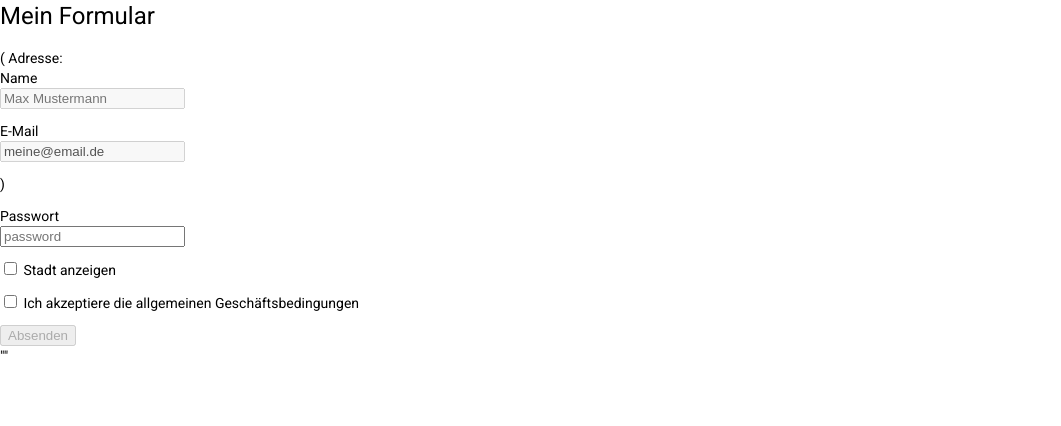
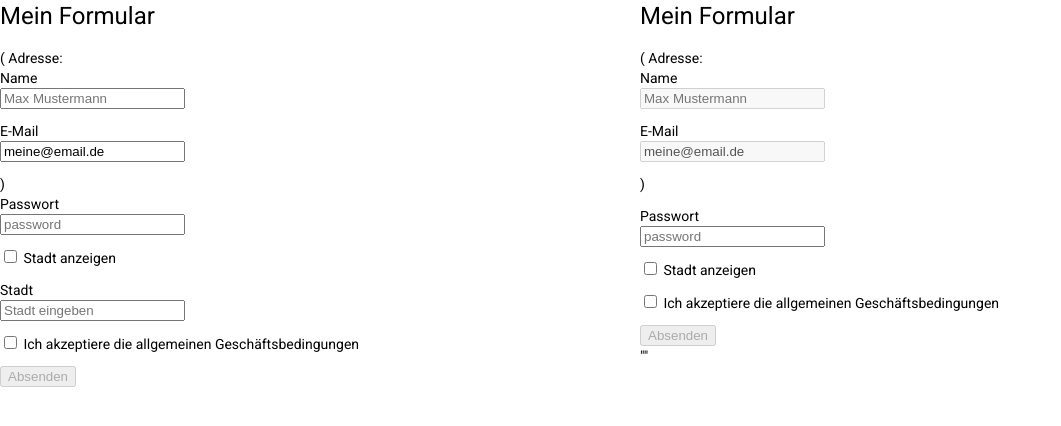
Before and after one commit to gitschowos/ba-workspace, an Angular app: page / in a window 1280 px wide. Shown: the top 426 px of the page, without its empty margins (0-1061 px from the left). Built offline with nearby package versions, Linux system fonts and the light colour scheme; what angular-in-memory-web-api would draw is missing.

Commit message:
Implement ct generation of basic input, checkbox and groups

```diff
--- a/projects/compiletime-approach/schematics/form/files/form/form.component.html
+++ b/projects/compiletime-approach/schematics/form/files/form/form.component.html
@@ -3,8 +3,9 @@
 </h1>
 <div>
     <form [formGroup]="fGroup" (ngSubmit)="onSubmit()">
-
-
+        <% for (let element of specification.content) { %>
+            <%=formElements.htmlTemplates.get(element.type)(element) %>
+        <% } %>
 
         <button type="submit" [disabled]="!fGroup.valid">Absenden</button>
     </form>
--- a/projects/compiletime-approach/schematics/form/index.ts
+++ b/projects/compiletime-approach/schematics/form/index.ts
@@ -4,6 +4,7 @@ import { workspaces, virtualFs, strings, normalize } from '@angular-devkit/core'
 import { Schema } from './schema';
 import * as Model from './base-model';
 import * as helpers from './helpers';
+import * as formElements from './form-elements';
 
 function createHost(tree: Tree): workspaces.WorkspaceHost {
     return {
@@ -68,7 +69,8 @@ export function form(options: Schema): Rule {
                 dasherize: strings.dasherize,
                 specification,
                 Model,
-                helpers
+                helpers,
+                formElements
             }),
             move(normalize(options.destinationPath as string))
         ]);
--- a/projects/test-app/src/app/app.component.css
+++ b/projects/test-app/src/app/app.component.css
@@ -0,0 +1,7 @@
+.row {
+    display: flex;
+}
+
+.column {
+    flex: 50%;
+}
--- a/projects/test-app/src/app/app.component.html
+++ b/projects/test-app/src/app/app.component.html
@@ -1,3 +1,14 @@
-<lib-runtime-approach></lib-runtime-approach>
+<!-- <lib-runtime-approach></lib-runtime-approach> -->
+
+<!-- <ct-form></ct-form> -->
 
 <!-- <prebuild-form-base></prebuild-form-base> -->
+
+<div class="row">
+    <div class="column">
+        <ct-form></ct-form>
+    </div>
+    <div class="column">
+        <lib-runtime-approach></lib-runtime-approach>
+    </div>
+</div>
--- a/projects/test-app/src/app/app.module.ts
+++ b/projects/test-app/src/app/app.module.ts
@@ -3,6 +3,7 @@ import { BrowserModule } from '@angular/platform-browser';
 import { RuntimeApproachModule } from 'runtime-approach';
 
 import { AppComponent } from './app.component';
+import { FormModule } from './form/form.module';
 import { PrebuildFormModule } from './prebuild-form/prebuild-form.module';
 
 @NgModule({
@@ -12,7 +13,8 @@ import { PrebuildFormModule } from './prebuild-form/prebuild-form.module';
     imports: [
         BrowserModule,
         PrebuildFormModule,
-        RuntimeApproachModule
+        RuntimeApproachModule,
+        FormModule
     ],
     providers: [],
     bootstrap: [AppComponent]
--- /dev/null
+++ b/projects/test-app/src/app/form/form.component.html
@@ -0,0 +1,61 @@
+<h1>
+    Mein Formular
+</h1>
+<div>
+    <form [formGroup]="fGroup" (ngSubmit)="onSubmit()">
+
+
+        <p>
+        <div formGroupName='aGroup'>
+            (
+            Adresse:
+
+            <p>
+                Name
+                <br>
+                <input formControlName='text1' type='text' placeholder='Max Mustermann'>
+            </p>
+
+            <p>
+                E-Mail
+                <br>
+                <input formControlName='text2' type='email' placeholder=''>
+            </p>
+
+            )
+        </div>
+
+
+
+        <p>
+            Passwort
+            <br>
+            <input formControlName='text3' type='password' placeholder='password'>
+        </p>
+
+
+        <p>
+            <input formControlName='checkbox1' type='checkbox'>
+            Stadt anzeigen
+        </p>
+
+
+        <p>
+            Stadt
+            <br>
+            <input formControlName='text4' type='text' placeholder='Stadt eingeben'>
+        </p>
+
+
+        <p>
+            <input formControlName='checkbox2' type='checkbox'>
+            Ich akzeptiere die allgemeinen Geschäftsbedingungen
+        </p>
+
+
+        <button type="submit" [disabled]="!fGroup.valid">Absenden</button>
+    </form>
+    <p>
+        {{formValue | json}}
+    </p>
+</div>
--- /dev/null
+++ b/projects/test-app/src/app/form/form.component.ts
@@ -0,0 +1,32 @@
+import { Component, OnInit } from '@angular/core';
+import { FormBuilder, FormGroup, Validators } from '@angular/forms';
+
+@Component({
+    selector: 'ct-form',
+    templateUrl: 'form.component.html'
+})
+export class FormComponent implements OnInit {
+    fGroup = this.fb.group({
+        aGroup: this.fb.group({
+text1: ['', Validators.required],
+text2: ['meine@email.de'],
+}),
+text3: ['', Validators.required],
+checkbox1: [''],
+text4: [''],
+checkbox2: ['', Validators.required],
+
+    });
+
+    formValue: any;
+
+    constructor(
+        private fb: FormBuilder
+    ) { }
+
+    ngOnInit() { }
+
+    onSubmit(): void {
+        this.formValue = this.fGroup.value;
+    }
+}
```
Also changed, not shown: projects/compiletime-approach/schematics/form/form-elements.ts (added, +56 -0 lines), projects/test-app/src/app/form/form.module.ts (added, +21 -0 lines).
